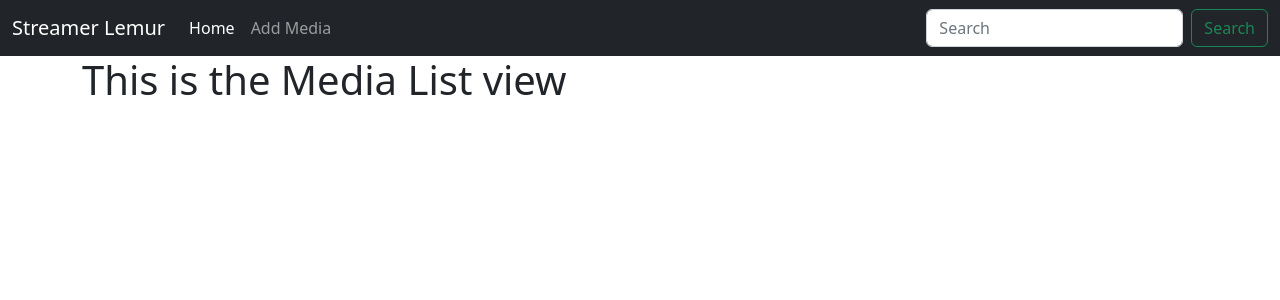
After one commit to michaelfeet/streamer-lemur, a Django app: template main_app/templates/main_app/media_list.html in a window 1280 px wide. The commit adds this page. Shown: the top 300 px of the page. Run offline with Django 4.2, Linux system fonts and the light colour scheme; the template is opened without the code that fills it, so the values that code supplies are empty.

Commit message:
updated models, found issues with the options and didnt do the url redirect thing

```diff
--- a/main_app/models.py
+++ b/main_app/models.py
@@ -1,4 +1,5 @@
 from django.db import models
+from django.urls import reverse
 
 # Create your models here.
 
@@ -22,6 +23,7 @@ MPAA_RATINGS = (
     ('R', 'R'),
     ('N', 'NC-17'),
     ('M', 'Mature Audience, Be Advised'),
+    ('O', 'Not Rated')
 )
 
 class Media(models.Model):
@@ -37,3 +39,5 @@ class Media(models.Model):
         choices=MPAA_RATINGS,
         default=MPAA_RATINGS[0][0]
     )
+    def get_absolute_url(self):
+        return reverse('media_detail', kwargs={'pk': self.id})
--- a/main_app/templates/base.html
+++ b/main_app/templates/base.html
@@ -22,7 +22,7 @@
                         <a class="nav-link active" aria-current="page" href="/">Home</a>
                     </li>
                     <li class="nav-item">
-                        <a class="nav-link" href="#">Link</a>
+                        <a class="nav-link" href="/media/create">Add Media</a>
                   </li>
                 </ul>
                 <form class="d-flex" role="search">
--- /dev/null
+++ b/main_app/templates/main_app/media_list.html
@@ -0,0 +1,20 @@
+{% extends 'base.html' %}
+
+
+{% block content %}
+
+<h1>This is the Media List view</h1>
+<div class="row">
+    {% for media in media_list %}
+        <a href="#">
+            <div class="card" style="width: 18rem;">
+                <img src="..." class="card-img-top" alt="...">
+                <div class="card-body">
+                    <p class="card-text">{{media.name}}</p>
+                </div>
+            </div>
+        </a>
+    {% endfor %}
+</div>
+
+{% endblock content %}
--- a/main_app/urls.py
+++ b/main_app/urls.py
@@ -3,5 +3,6 @@ from . import views
 
 urlpatterns =[
     path('', views.home, name='home'),
-    path('media/create', views.MediaCreate.as_view(), name='media_create')
+    path('media/create', views.MediaCreate.as_view(), name='media_create'),
+    path('media/', views.MediaList.as_view(), name='media_index')
 ]
--- a/main_app/views.py
+++ b/main_app/views.py
@@ -5,6 +5,7 @@ from django.http import HttpResponse
 from .models import Media
 
 from django.views.generic.edit import CreateView
+from django.views.generic import ListView
 
 
 # Create your views here.
@@ -14,3 +15,6 @@ def home(request):
 class MediaCreate(CreateView):
     model=Media
     fields = '__all__'
+
+class MediaList(ListView):
+    model=Media
```
Also changed, not shown: main_app/templates/main_app/media_form.html (added, +15 -0 lines).
